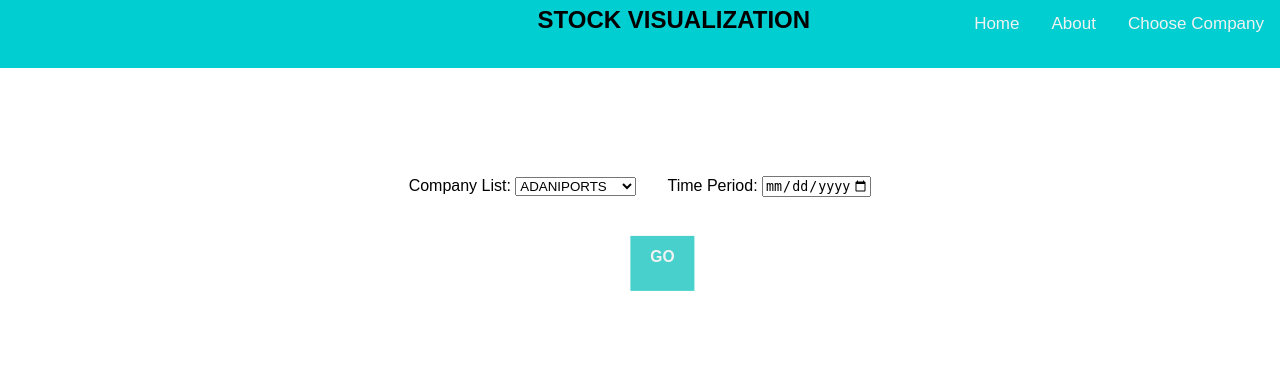
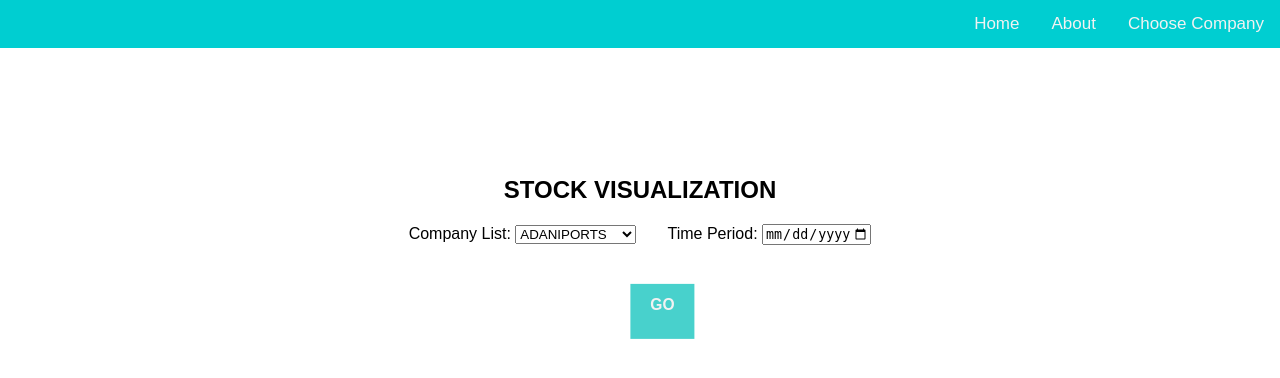
Before and after one commit to Ramesh-Prajapat/STOCK-VISUALIZATION, a Django app: page /get_start in a window 1280 px wide. Shown: the top 378 px of the page. Run offline with Django 3.2, Linux system fonts and the light colour scheme; some libraries are stand-ins or nearby versions.

Commit message:
Update get_started.html

```diff
--- a/Work_Station/templates/get_started.html
+++ b/Work_Station/templates/get_started.html
@@ -51,11 +51,9 @@ body {
     <a href="choose_cmp">Choose Company</a>
     <a href="about">About</a>
     <a href="home">Home</a>
-    <div class="top-right">
-      <h2 style="transform: translate(42%, -50%);" >STOCK VISUALIZATION</h2>
-    </div>
 </div>
 <br><br><br><br><br><br>
+  <h2 style="text-align: center;">STOCK VISUALIZATION</h2>
 <form action="show_data" method="POST">
         {% csrf_token %}
         <div style="text-align: center;">
```
